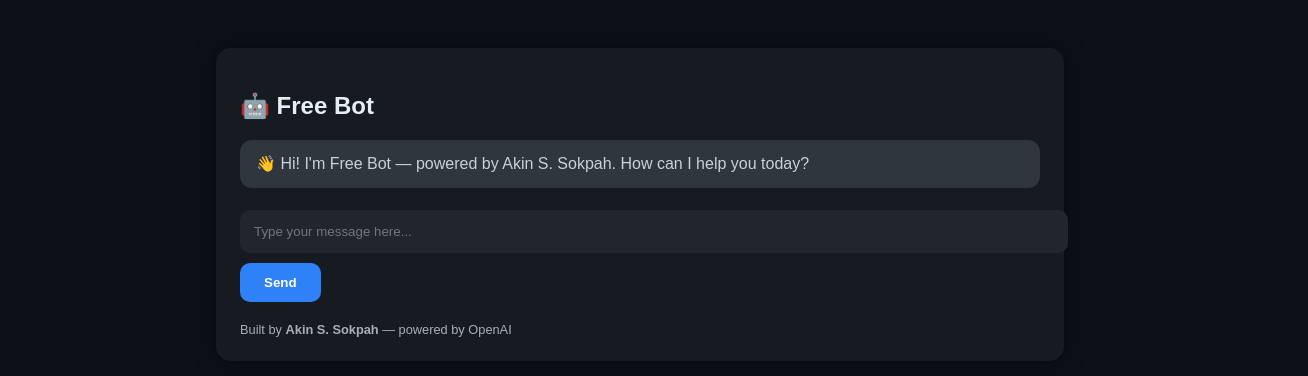
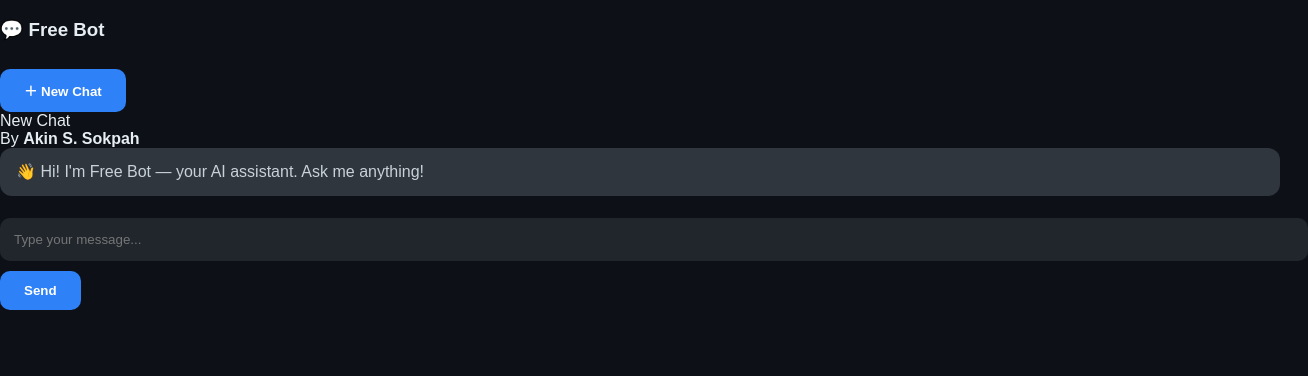
Before and after one commit to akinsayesokpah82-rgb/free-bot, a React (Vite) app in the folder frontend/: page / in a window 1280 px wide. Shown: the top 376 px of the page, 1308 px wide, since content can reach past the window. Built offline with nearby package versions, Linux system fonts and the light colour scheme.

Commit message:
Update main.jsx

```diff
--- a/frontend/src/main.jsx
+++ b/frontend/src/main.jsx
@@ -1,67 +1,105 @@
 import React, { useState } from "react";
 import ReactDOM from "react-dom/client";
-import "./style.css"; // ✅ Make sure this file exists
+import "./style.css";
 import axios from "axios";
 
 function App() {
-  const [messages, setMessages] = useState([
-    { role: "bot", text: "👋 Hi! I'm Free Bot — powered by Akin S. Sokpah. How can I help you today?" }
-  ]);
+  const [chats, setChats] = useState([{ id: 1, title: "New Chat", messages: [] }]);
+  const [activeChat, setActiveChat] = useState(1);
   const [input, setInput] = useState("");
   const [loading, setLoading] = useState(false);
 
-  // Your backend URL on Render
   const API_URL = window.location.origin + "/api/chat";
+
+  const currentChat = chats.find(c => c.id === activeChat);
 
   const sendMessage = async () => {
     if (!input.trim()) return;
-    const newMessages = [...messages, { role: "user", text: input }];
-    setMessages(newMessages);
+    const newMsg = { role: "user", text: input };
+    const updatedChats = chats.map(c =>
+      c.id === activeChat ? { ...c, messages: [...c.messages, newMsg] } : c
+    );
+    setChats(updatedChats);
     setInput("");
     setLoading(true);
 
     try {
       const res = await axios.post(API_URL, { message: input });
       const botReply = res.data.reply || "Sorry, I didn’t get that.";
-      setMessages([...newMessages, { role: "bot", text: botReply }]);
-    } catch (error) {
-      console.error(error);
-      setMessages([
-        ...newMessages,
-        { role: "bot", text: "⚠️ There was an error connecting to the server." },
-      ]);
+      const withReply = updatedChats.map(c =>
+        c.id === activeChat
+          ? { ...c, messages: [...c.messages, { role: "bot", text: botReply }] }
+          : c
+      );
+      setChats(withReply);
+    } catch (err) {
+      console.error(err);
+      const errChat = updatedChats.map(c =>
+        c.id === activeChat
+          ? { ...c, messages: [...c.messages, { role: "bot", text: "⚠️ Error connecting to server." }] }
+          : c
+      );
+      setChats(errChat);
     } finally {
       setLoading(false);
     }
   };
 
-  const handleKey = (e) => {
+  const handleKey = e => {
     if (e.key === "Enter") sendMessage();
   };
 
+  const newChat = () => {
+    const id = chats.length + 1;
+    setChats([...chats, { id, title: `Chat ${id}`, messages: [] }]);
+    setActiveChat(id);
+  };
+
   return (
-    <div className="chat-container">
-      <h2>🤖 Free Bot</h2>
+    <div className="layout">
+      <aside className="sidebar">
+        <h3>💬 Free Bot</h3>
+        <button className="new-chat-btn" onClick={newChat}>＋ New Chat</button>
+        <div className="chat-list">
+          {chats.map(c => (
+            <div
+              key={c.id}
+              className={`chat-item ${c.id === activeChat ? "active" : ""}`}
+              onClick={() => setActiveChat(c.id)}
+            >
+              {c.title}
+            </div>
+          ))}
+        </div>
+        <footer>By <b>Akin S. Sokpah</b></footer>
+      </aside>
+
+      <main className="chat-area">
         <div className="chat-box">
-        {messages.map((m, i) => (
+          {currentChat.messages.length === 0 && (
+            <div className="message bot">
+              👋 Hi! I'm Free Bot — your AI assistant. Ask me anything!
+            </div>
+          )}
+          {currentChat.messages.map((m, i) => (
             <div key={i} className={`message ${m.role}`}>
               {m.text}
             </div>
           ))}
           {loading && <div className="message bot">✍️ Thinking...</div>}
         </div>
+
+        <div className="input-area">
           <input
             type="text"
+            placeholder="Type your message..."
             value={input}
-        placeholder="Type your message here..."
-        onChange={(e) => setInput(e.target.value)}
+            onChange={e => setInput(e.target.value)}
             onKeyDown={handleKey}
           />
           <button onClick={sendMessage}>Send</button>
-
-      <footer style={{ marginTop: "20px", fontSize: "0.8em", opacity: 0.7 }}>
-        Built by <b>Akin S. Sokpah</b> — powered by OpenAI
-      </footer>
+        </div>
+      </main>
     </div>
   );
 }
```
Lines whose indentation alone changed are shown as unchanged.
